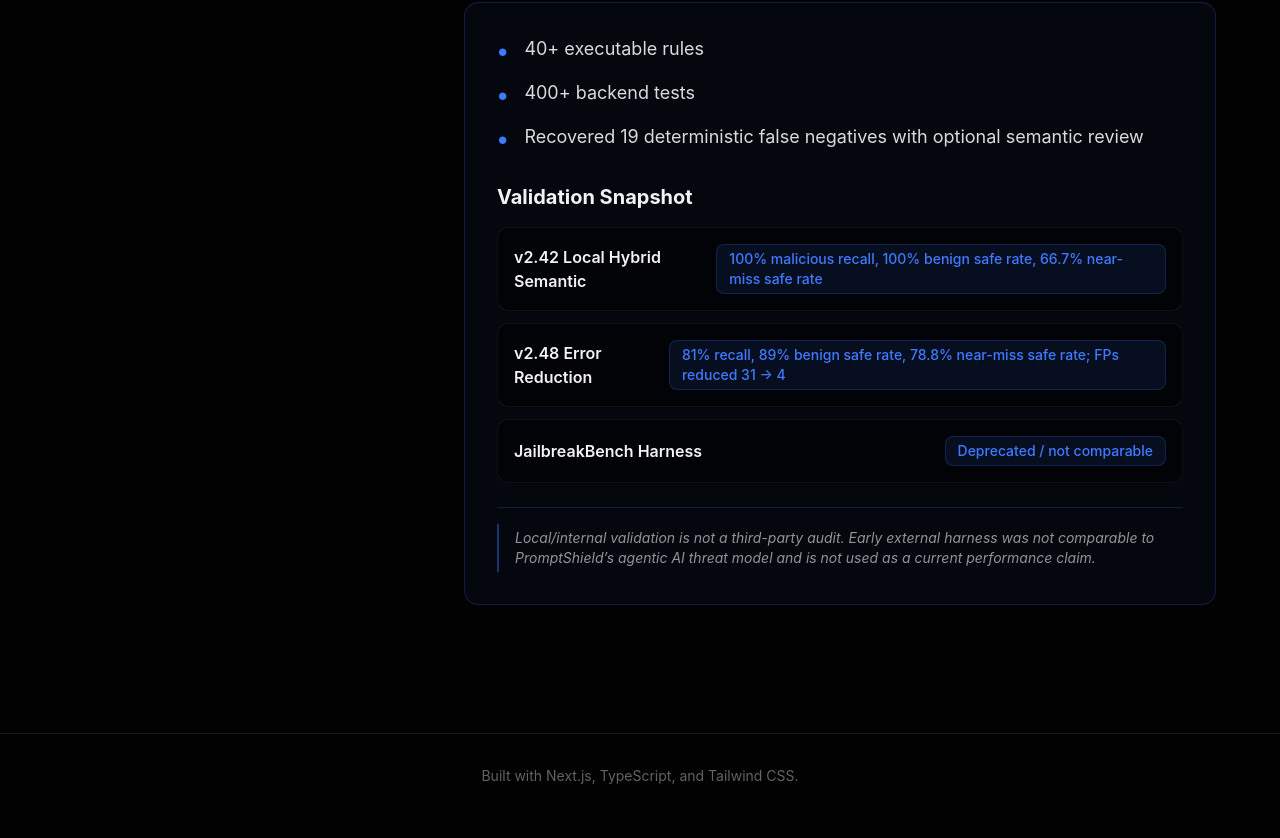
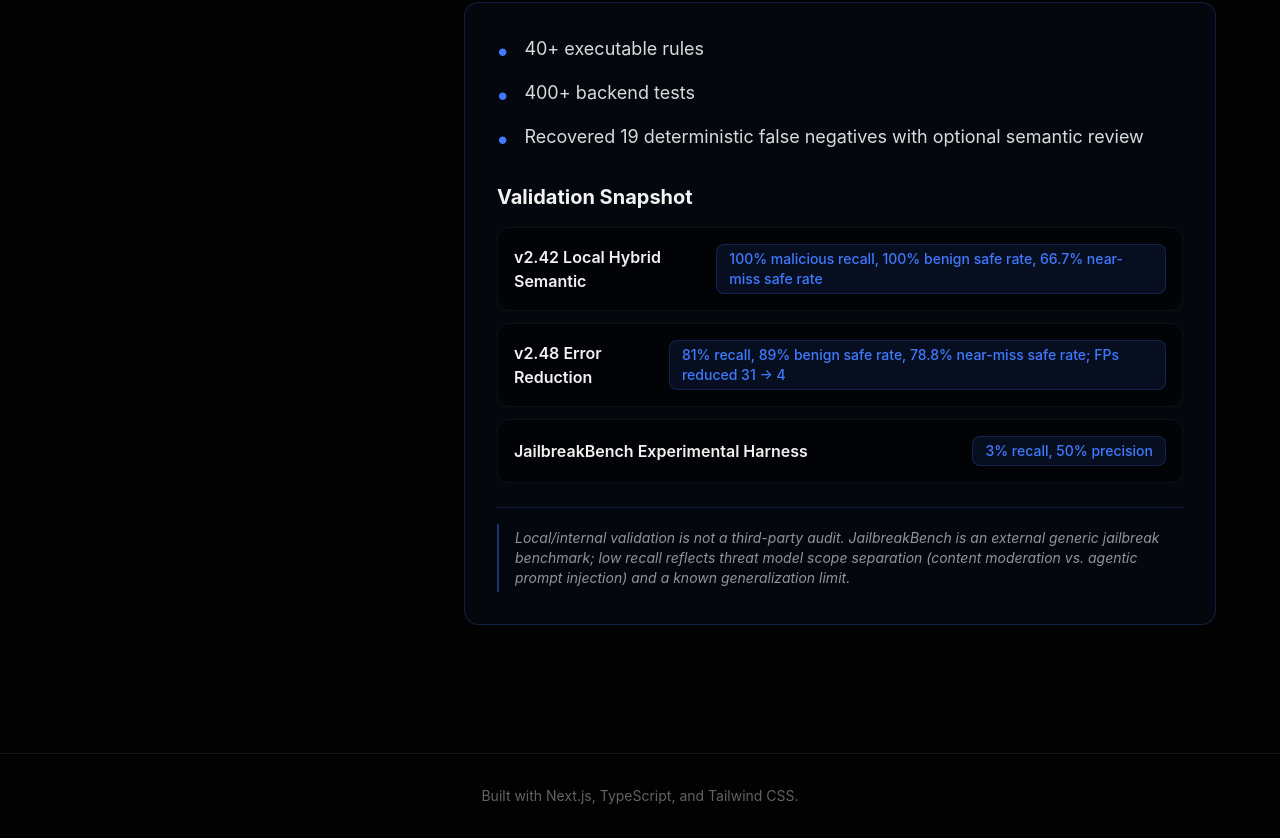
Before and after one commit to aryanshrm/-aryan-portfolio, a Next.js app: page /projects/promptshield in a window 1280 px wide. Shown: the part 3834-4672 px from the top of the page. Built offline with nearby package versions, Linux system fonts and the light colour scheme.

Commit message:
copy: align jailbreakbench validation wording

```diff
--- a/app/projects/[slug]/page.tsx
+++ b/app/projects/[slug]/page.tsx
@@ -78,8 +78,8 @@ const projects: Record<string, ProjectData> = {
         result: '81% recall, 89% benign safe rate, 78.8% near-miss safe rate; FPs reduced 31 → 4'
       },
       {
-        context: 'JailbreakBench Harness',
-        result: 'Deprecated / not comparable'
+        context: 'JailbreakBench Experimental Harness',
+        result: '3% recall, 50% precision'
       }
     ],
     learnings: [
@@ -87,7 +87,7 @@ const projects: Record<string, ProjectData> = {
       'Building performant Python APIs for security workloads',
       'Creating robust test suites for AI vulnerability scanning'
     ],
-    caveat: 'Local/internal validation is not a third-party audit. Early external harness was not comparable to PromptShield’s agentic AI threat model and is not used as a current performance claim.',
+    caveat: 'Local/internal validation is not a third-party audit. JailbreakBench is an external generic jailbreak benchmark; low recall reflects threat model scope separation (content moderation vs. agentic prompt injection) and a known generalization limit.',
     links: [
       { label: 'GitHub', url: 'https://github.com/aryanshrm/promptshield', primary: true },
       { label: 'Watch Demo', url: 'https://youtu.be/liucb4vimkA', primary: false }
```
